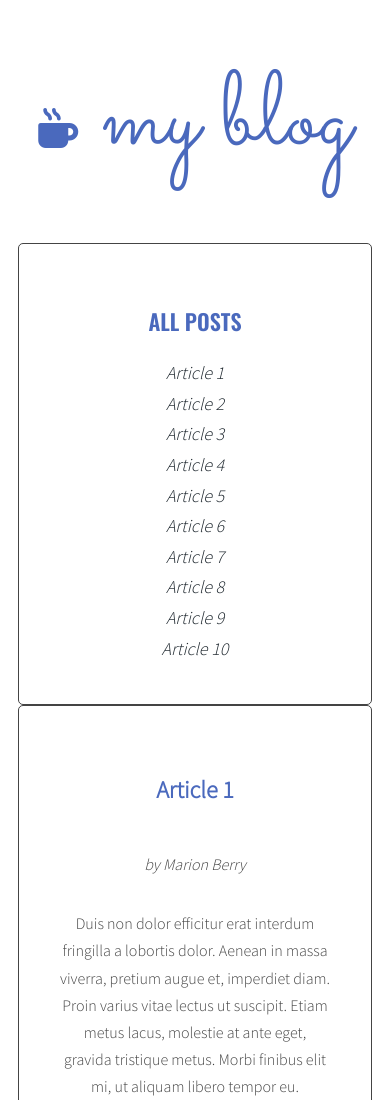
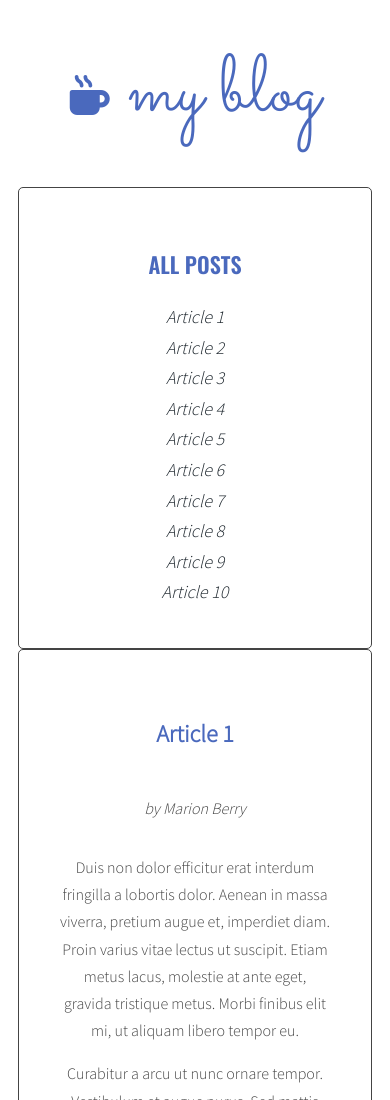
Before and after one commit to BasKo098/javascript-blog, a website: page index.html in a window 390 px wide. Shown: the top 1100 px of the page. Drawn offline with nearby package versions, Linux system fonts and the light colour scheme.

Commit message:
change logo size on mobile

```diff
--- a/sass/style.scss
+++ b/sass/style.scss
@@ -172,4 +172,12 @@ font-size: 24px;
     text-align: center;
   }
 
+  .logo {
+    font-family: $font-logo;
+    font-weight: 400;
+    font-size: 80px;
+    line-height: 1;
+    text-align: center;
+    color: $color-blue;
+  }
 }
```
Also changed, not shown: css/style.css, 1 other file.
